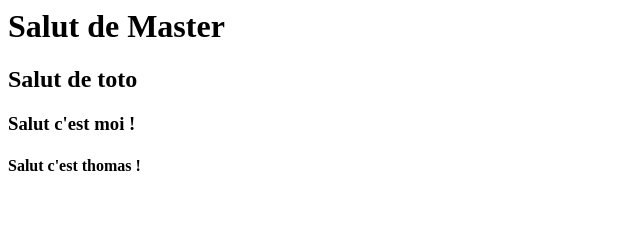
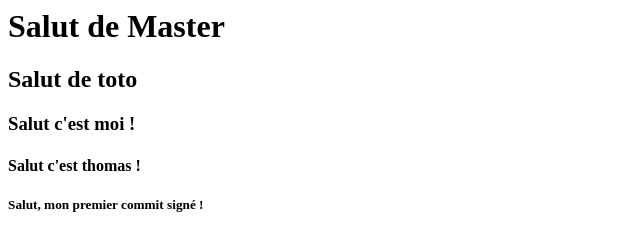
Before and after one commit to ThomasEcalle/cours_3_SI_3_secu_part, a plain HTML site: page index.html in a window 1280 px wide. Shown: the whole page, without its empty margins (0-640 px from the left). Drawn offline with Linux system fonts and the light colour scheme.

Commit message:
Add first signed commit

```diff
--- a/index.html
+++ b/index.html
@@ -2,3 +2,4 @@
 <h2>Salut de toto</h2>
 <h3>Salut c'est moi !</h3>
 <h4>Salut c'est thomas !</h4>
+<h5>Salut, mon premier commit signé !</h5>
```
